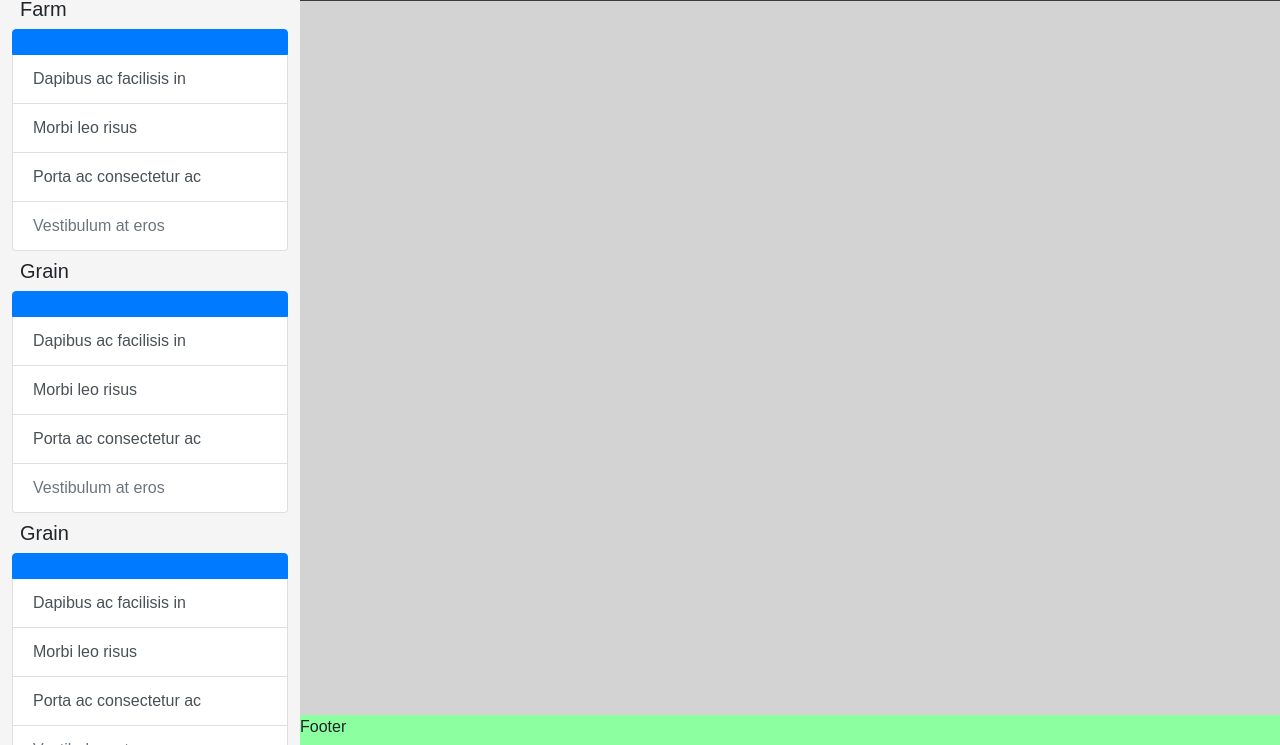
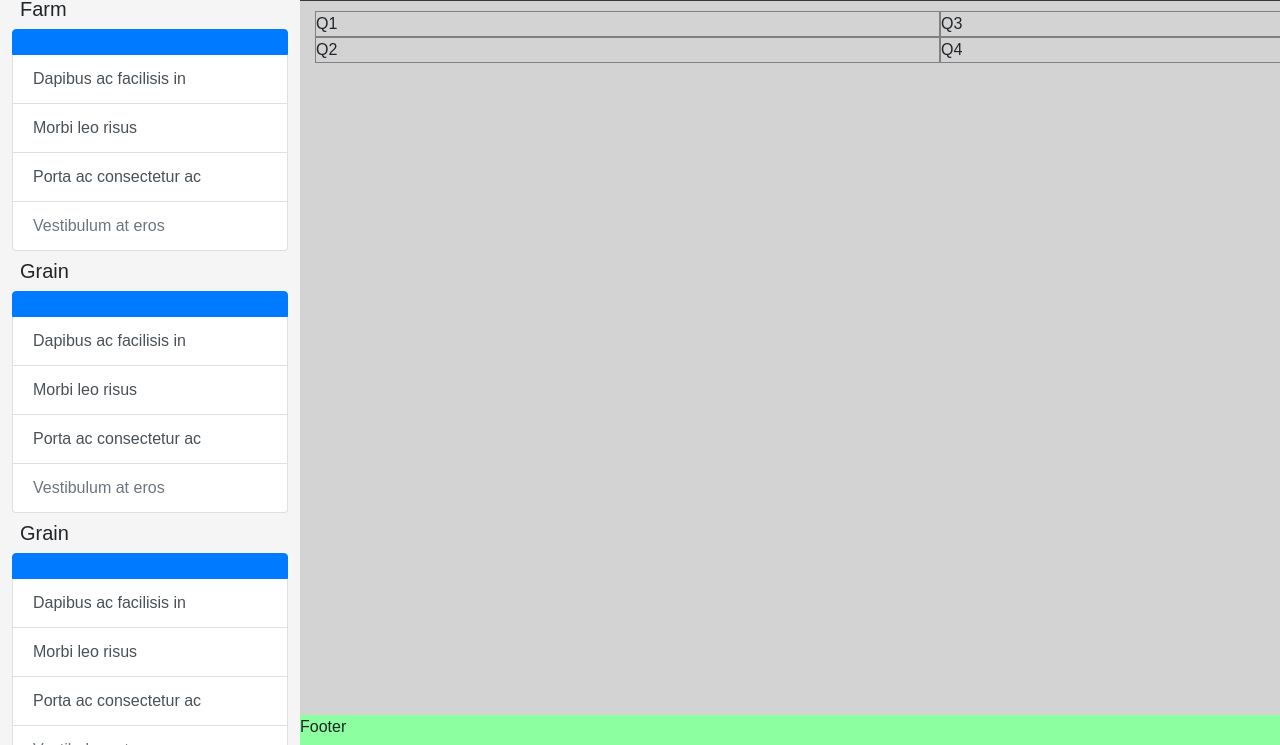
Before and after one commit to rogerpence/off-canvas-menu, a plain HTML site: page index.html in a window 1280 px wide. Shown: the part 55-800 px from the top of the page. Drawn offline with nearby package versions, Linux system fonts and the light colour scheme.

Commit message:
add four quadrant panel

```diff
--- /dev/null
+++ b/four-quad-panel.css
@@ -0,0 +1,37 @@
+div.content-container {
+    display: grid;
+    grid-auto-columns: auto;
+    grid-template-columns: 1fr 1fr;
+    grid-template-rows: 1fr 1fr;
+    grid-auto-flow: column;
+    height: 100%;
+
+    /* display: grid;
+    width: 100%;
+    height: 100%;
+    grid-template-areas: "q1 q2"
+                         "q3 q4";
+    grid-template-rows: 1fr 1fr;
+    grid-template-columns: 1fr 1fr; */
+}
+
+div.q1 {
+
+}
+
+div.q1 {
+
+}
+
+div.q1 {
+
+}
+
+div.q1 {
+
+}
+
+div.db-panel {
+    border: 1px solid gray;
+    height: minmax(4rem, auto);
+}
--- a/index.html
+++ b/index.html
@@ -10,6 +10,7 @@
     <link rel="stylesheet" href="https://use.fontawesome.com/releases/v5.6.3/css/all.css" integrity="sha384-UHRtZLI+pbxtHCWp1t77Bi1L4ZtiqrqD80Kn4Z8NTSRyMA2Fd33n5dQ8lWUE00s/" crossorigin="anonymous">
     <link rel="stylesheet" href="page-grid.css">
     <link rel="stylesheet" href="off-canvas-menu.css">
+    <link rel="stylesheet" href="four-quad-panel.css">
 </head>
 
 <body>
@@ -70,7 +71,7 @@
                 <header>
                     <nav class="navbar navbar-expand-md navbar-dark fixed-top bg-dark">
                         <span style="color:white;font-size:120%;"><i class="far fa-lightbulb"></i></span>&nbsp;
-                        <a class="navbar-brand" href="#">ASNA</a>
+                        <a class="navbar-brand" href="#">Flashboard</a>
                         <button class="navbar-toggler" type="button" data-toggle="collapse" data-target="#navbarCollapse" aria-controls="navbarCollapse" aria-expanded="false" aria-label="Toggle navigation">
                           <span class="navbar-toggler-icon"></span>
                         </button>
@@ -95,6 +96,20 @@
                                     id="big-sexy">
                                     <i class="fa fa-bars icon"></i>
                         </a>
+                        <div class="content-container">
+                            <div class="db-panel q1">
+                                Q1
+                            </div>
+                            <div class="db-panel q2">
+                                Q2
+                            </div>
+                            <div class="db-panel q3">
+                                Q3
+                            </div>
+                            <div class="db-panel q4">
+                                Q4
+                            </div>
+                        </div>
                     </div>
                 </main>
                 <footer>Footer</footer>
```
